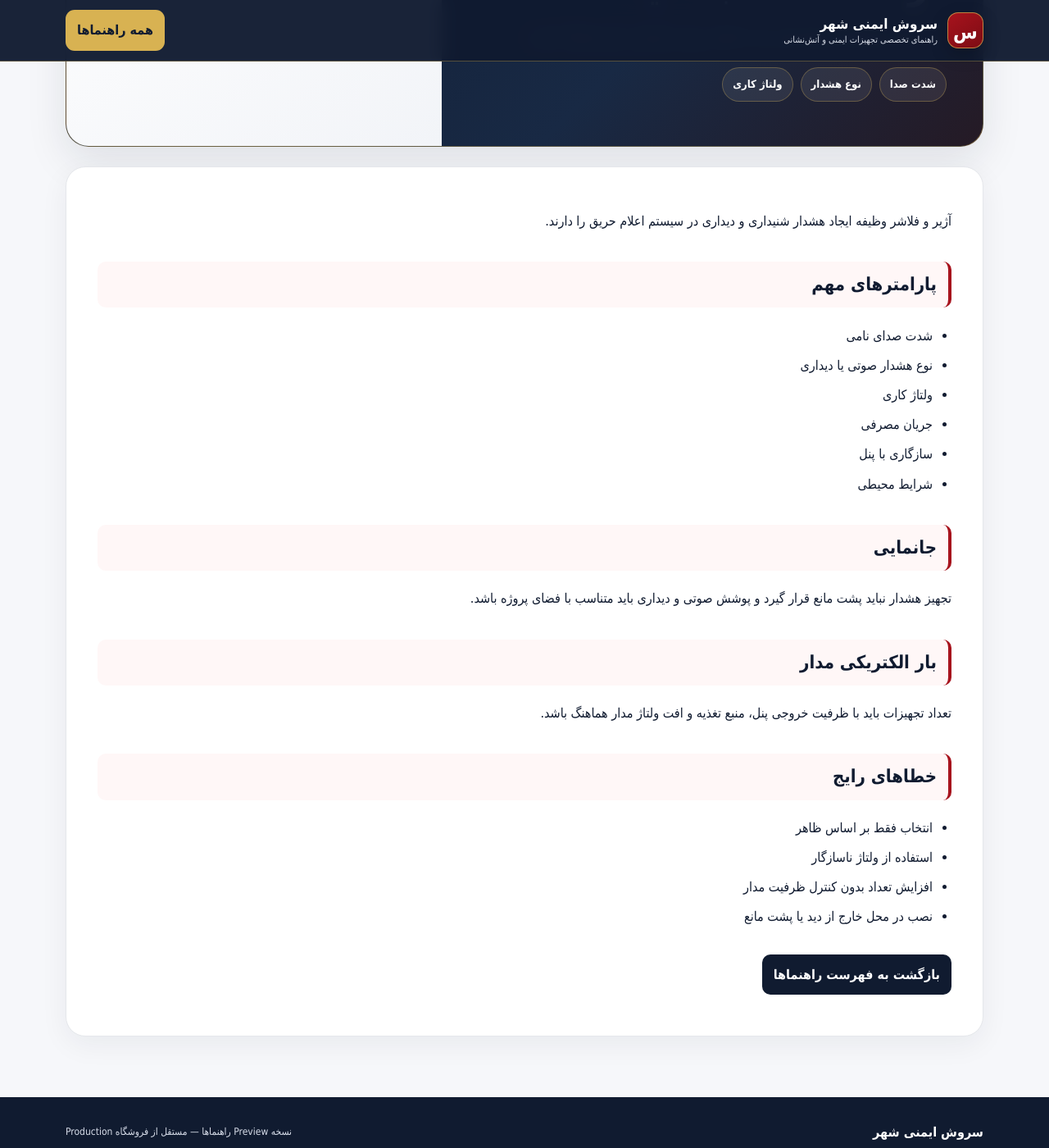
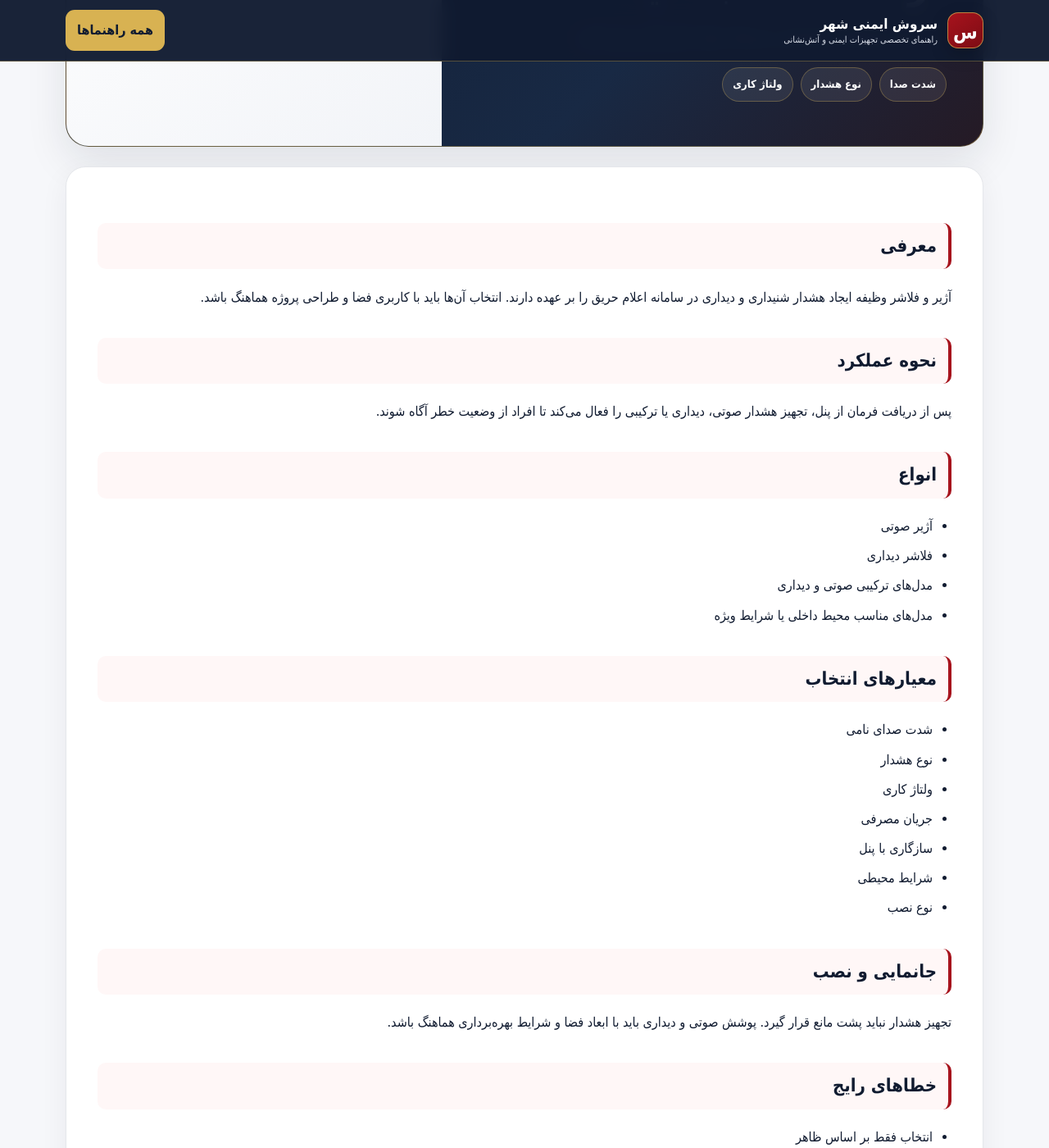
Before and after one commit to arvidghasemian-cmyk/fire-executive-guides-preview, a Jekyll site: the page built from alarm-flasher-selection-guide.md, in a window 1280 px wide and 1400 px high, scrolled down 322 px. Shown: the whole window at 82% size. Built offline with Jekyll 4.4.1, drawn with Linux system fonts in a browser that asks for light colours; some of the changed text lies outside the part shown.

Commit message:
content: expand alarm flasher guide

```diff
--- a/alarm-flasher-selection-guide.md
+++ b/alarm-flasher-selection-guide.md
@@ -1,9 +1,9 @@
 ---
 layout: default
-title: آژیر و فلاشر مناسب را درست انتخاب کنید
-description: راهنمای انتخاب و جانمایی آژیر و فلاشر سیستم اعلام حریق
+title: راهنمای جامع آژیر و فلاشر اعلام حریق
+description: راهنمای انتخاب، جانمایی، تست و نگهداری آژیر و فلاشر اعلام حریق
 hero_title: آژیر و فلاشر مناسب را درست انتخاب کنید
-hero_subtitle: شدت صدا، نوع هشدار و ولتاژ کاری باید با فضای پروژه و ظرفیت مدار هماهنگ باشند.
+hero_subtitle: شدت صدا، نوع هشدار، ولتاژ کاری و شرایط محیط را هم‌زمان بررسی کنید.
 hero_image: https://shop.fireexecutive.ir/media/product/fire-alarm-sounder-beacon?v=mv17p9q2
 hero_alt: آژیر و فلاشر اعلام حریق
 metric_1: شدت صدا
@@ -11,30 +11,61 @@ metric_2: نوع هشدار
 metric_3: ولتاژ کاری
 ---
 
-آژیر و فلاشر وظیفه ایجاد هشدار شنیداری و دیداری در سیستم اعلام حریق را دارند.
+## معرفی
 
-## پارامترهای مهم
+آژیر و فلاشر وظیفه ایجاد هشدار شنیداری و دیداری در سامانه اعلام حریق را بر عهده دارند. انتخاب آن‌ها باید با کاربری فضا و طراحی پروژه هماهنگ باشد.
+
+## نحوه عملکرد
+
+پس از دریافت فرمان از پنل، تجهیز هشدار صوتی، دیداری یا ترکیبی را فعال می‌کند تا افراد از وضعیت خطر آگاه شوند.
+
+## انواع
+
+- آژیر صوتی
+- فلاشر دیداری
+- مدل‌های ترکیبی صوتی و دیداری
+- مدل‌های مناسب محیط داخلی یا شرایط ویژه
+
+## معیارهای انتخاب
 
 - شدت صدای نامی
-- نوع هشدار صوتی یا دیداری
+- نوع هشدار
 - ولتاژ کاری
 - جریان مصرفی
 - سازگاری با پنل
 - شرایط محیطی
+- نوع نصب
 
-## جانمایی
+## جانمایی و نصب
 
-تجهیز هشدار نباید پشت مانع قرار گیرد و پوشش صوتی و دیداری باید متناسب با فضای پروژه باشد.
-
-## بار الکتریکی مدار
-
-تعداد تجهیزات باید با ظرفیت خروجی پنل، منبع تغذیه و افت ولتاژ مدار هماهنگ باشد.
+تجهیز هشدار نباید پشت مانع قرار گیرد. پوشش صوتی و دیداری باید با ابعاد فضا و شرایط بهره‌برداری هماهنگ باشد.
 
 ## خطاهای رایج
 
 - انتخاب فقط بر اساس ظاهر
 - استفاده از ولتاژ ناسازگار
-- افزایش تعداد بدون کنترل ظرفیت مدار
-- نصب در محل خارج از دید یا پشت مانع
+- افزودن تجهیزات بدون کنترل ظرفیت مدار
+- نصب در محل خارج از دید
+- نصب پشت مانع
+- بی‌توجهی به شرایط محیطی
+
+## نگهداری و بازرسی
+
+عملکرد واقعی هشدار، وضعیت بدنه، اتصال و بازگشت صحیح سیستم به حالت عادی باید در آزمون‌های دوره‌ای بررسی شود.
+
+## سوالات متداول
+
+### آیا هر آژیری به هر پنل متصل می‌شود؟
+خیر. سازگاری ولتاژ، جریان و روش کنترل باید بررسی شود.
+
+### آیا فلاشر فقط برای محیط‌های پرسروصدا است؟
+خیر. استفاده از هشدار دیداری به طراحی و نیاز پروژه بستگی دارد.
+
+### آیا می‌توان تعداد تجهیزات را بعداً افزایش داد؟
+پس از کنترل ظرفیت مدار و منبع تغذیه.
+
+## محصولات مرتبط
+
+برای مشاهده تجهیزات این گروه، [دسته تجهیزات اعلام حریق](https://shop.fireexecutive.ir/category/fire-alarm/) را ببینید.
 
 [بازگشت به فهرست راهنماها](index.html)
```
